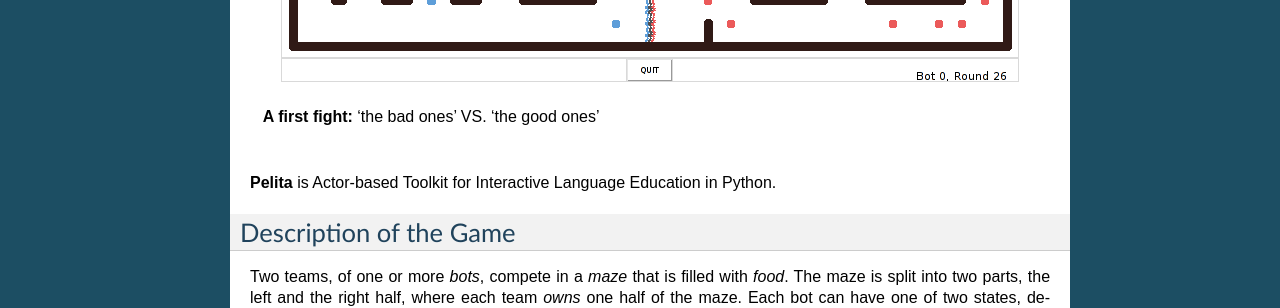
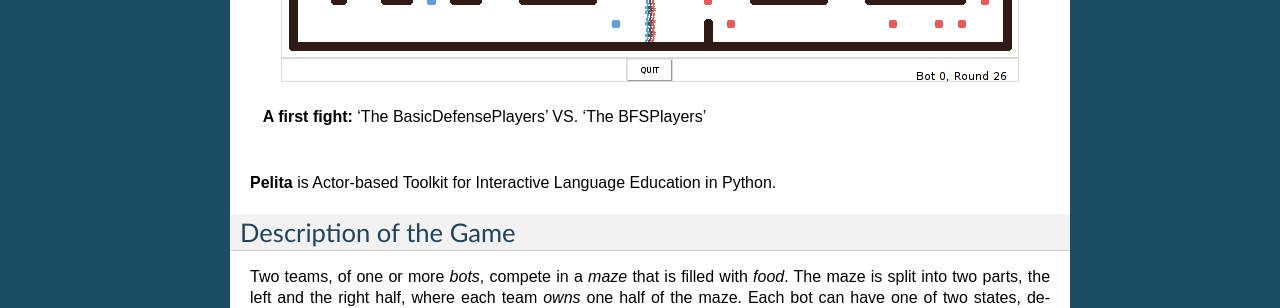
Before and after one commit to ASPP/pelita, a Sphinx documentation site: the page built from doc/source/index.rst, in a window 1280 px wide. Shown: the part 438-746 px from the top of the page. Built offline with Sphinx 7.4.7, drawn with Linux system fonts in a browser that asks for light colours; the version number could not be read and is left out.

Commit message:
DOC/BF: correct the caption of the screenshot

```diff
--- a/doc/source/index.rst
+++ b/doc/source/index.rst
@@ -10,7 +10,7 @@
 .. figure:: images/demogame.png
    :alt: Screenshot.
 
-   **A first fight:** 'the bad ones' VS. 'the good ones'
+   **A first fight:** 'The BasicDefensePlayers' VS. 'The BFSPlayers'
 
 **Pelita** is Actor-based Toolkit for Interactive Language Education in Python.
 
```
